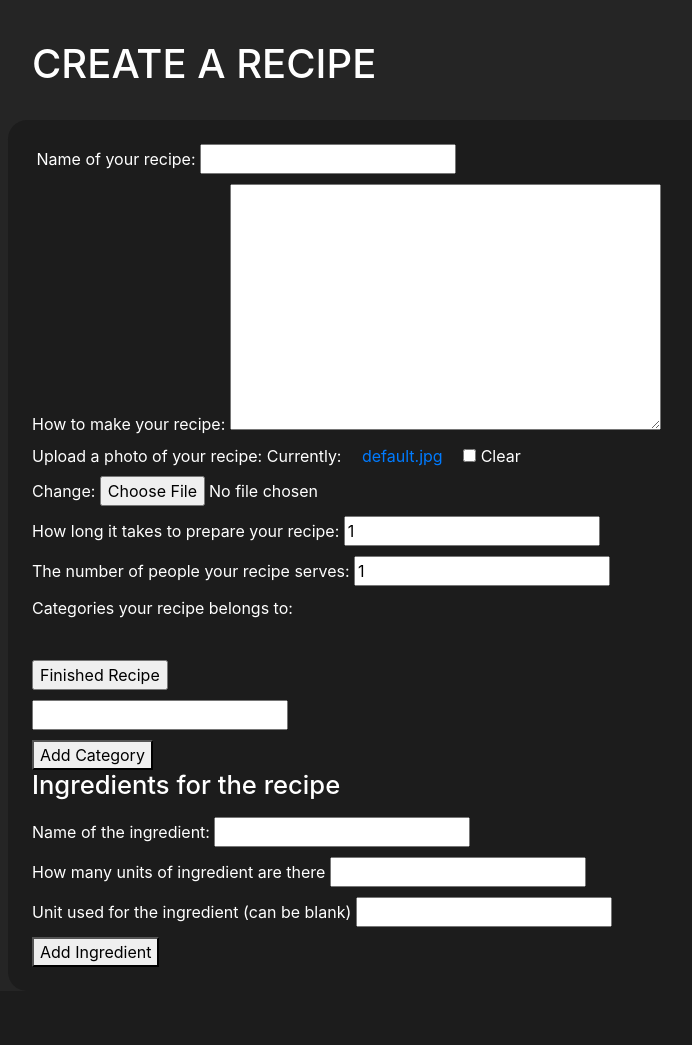
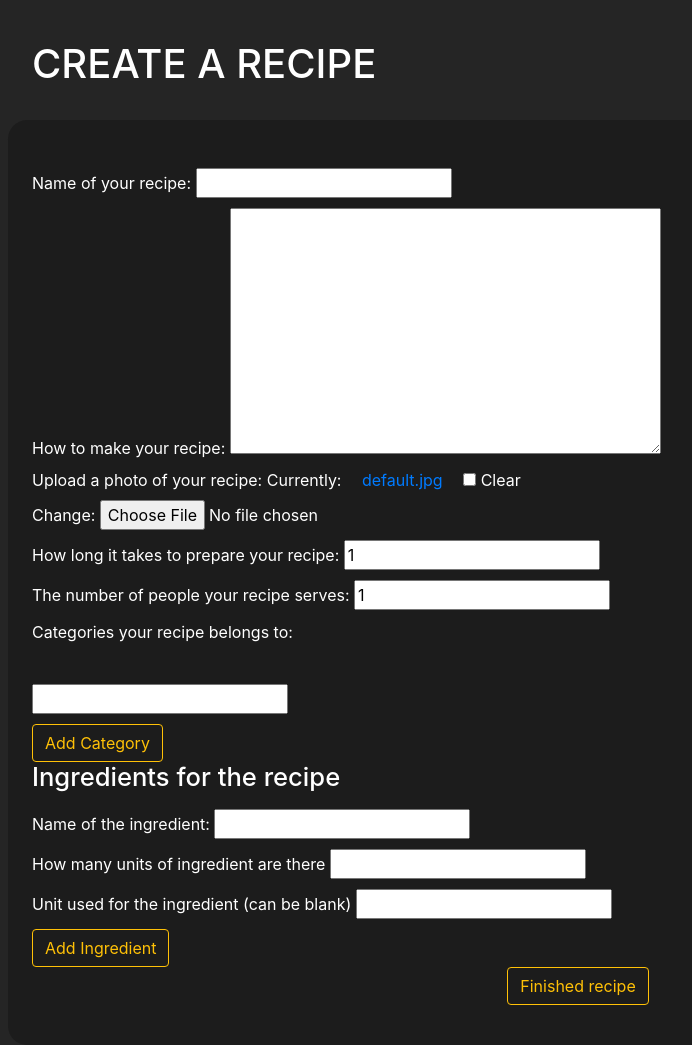
Before and after one commit to Konrad9/cookhub, a Django app: page /add_recipe/ in a window 1280 px wide. Shown: the part 80-1125 px from the top of the page, without its empty margins (62-754 px from the left). Before the commit the page ends 1047 px from the top, so only its background shows below. Run offline with Django 3.2, Linux system fonts and the light colour scheme; the visitor is signed in with stand-in values (Sample User, id 1); data comes from the database, SQL or seed files in the repository; data that the repository does not hold is empty; some libraries are stand-ins or nearby versions.

Commit message:
minor changes to add_recipe page

```diff
--- a/cookhub/cookhub/forms.py
+++ b/cookhub/cookhub/forms.py
@@ -50,7 +50,7 @@ class RecipeForm(forms.ModelForm):
     servings = forms.IntegerField(help_text="The number of people your recipe serves:", min_value=1)
     creationDate = forms.DateTimeField(widget=forms.HiddenInput(), initial=timezone.now(), required=False)
     views = forms.IntegerField(required=False, widget=forms.HiddenInput(), initial=0)
-    categories = forms.ModelMultipleChoiceField(widget=forms.CheckboxSelectMultiple, queryset=Category.objects.all(), required=False, help_text="Categories your recipe belongs to:")
+    categories = forms.ModelMultipleChoiceField(widget=forms.CheckboxSelectMultiple, queryset=Category.objects.order_by("name"), required=False, help_text="Categories your recipe belongs to:")
 
     class Meta:
         model = Recipe
--- a/cookhub/cookhub/views.py
+++ b/cookhub/cookhub/views.py
@@ -496,7 +496,7 @@ class DeleteRecipeView(View):
 def del_ingredient(request, recipe_id, ingredient_id):
     if request.method == 'POST':
         if ingredient_id:
-            ingredient = Ingredient.objects.get(id=ingredient_id).delete()
+            Ingredient.objects.get(id=ingredient_id).delete()
         return redirect(reverse('cookhub:add_recipe', kwargs={'recipe_id':recipe_id}))
     return render(request, 'cookhub/del_ingredient.html', context={'recipe_id':recipe_id, 'ingredient':Ingredient.objects.get(id=ingredient_id)})
 
@@ -504,7 +504,7 @@ def del_ingredient(request, recipe_id, ingredient_id):
 def del_editingredient(request, recipe_id, ingredient_id):
     if request.method == 'POST':
         if ingredient_id:
-            ingredient = Ingredient.objects.get(id=ingredient_id).delete()
+            Ingredient.objects.get(id=ingredient_id).delete()
         return redirect(reverse('cookhub:edit_recipe', kwargs={'recipe_id':recipe_id}))
     return render(request, 'cookhub/del_editingredient.html', context={'recipe_id':recipe_id, 'ingredient':Ingredient.objects.get(id=ingredient_id)})
 
--- /dev/null
+++ b/cookhub/static/css/add_recipe.css
@@ -0,0 +1,9 @@
+#id_categories {
+    columns: 3;
+    webkit-columns: 3;
+    moz-columns: 3;
+}
+
+input {
+    margin-bottom: 10px;
+}
--- /dev/null
+++ b/cookhub/static/js/displayImageUpload.js
@@ -0,0 +1,12 @@
+    function readURL(input) {
+        if (input.files && input.files[0]) {
+            var reader = new FileReader();
+            reader.onload = function (e) {
+                $('#preview').attr('src', e.target.result);
+            }
+            reader.readAsDataURL(input.files[0]);
+        }
+    }
+    $("#id_photo").change(function(){
+        readURL(this);
+    });
--- a/cookhub/templates/cookhub/add_recipe.html
+++ b/cookhub/templates/cookhub/add_recipe.html
@@ -3,6 +3,10 @@
 
 {% block title_block %}
 	Add Recipe
+{% endblock %}
+
+{% block head_block %}
+<link href="{% static 'css/add_recipe.css' %}" rel="stylesheet">
 {% endblock %}
 
 {% block body_block %}
@@ -18,6 +22,7 @@
 				{{ hidden }}
 			{% endfor %}
 			<img src="" id="preview" width="200px" />
+			<br />
 
 
 			{% for field in recipe_form.visible_fields %}
@@ -25,31 +30,12 @@
 				{{ field.help_text }}
 				{{ field }} <br />
 			{% endfor %}
-			<style>
-    		#id_categories {
-        		columns: 3;
-        		webkit-columns: 3;
-        		moz-columns: 3;
-        	}
-		</style>
 
-		<input type="submit" name="addRecipe" value="Finished Recipe" />
-		<script type="text/javascript"> // displays the uploaded photo right away
-    function readURL(input) {
-        if (input.files && input.files[0]) {
-            var reader = new FileReader();
-            reader.onload = function (e) {
-                $('#preview').attr('src', e.target.result);
-            }
-            reader.readAsDataURL(input.files[0]);
-        }
-    }
+		<input type="submit" id="addRecipe" value="Finished Recipe" style="display:none;" />
 
-    $("#id_photo").change(function(){
-        readURL(this);
-    });
+		<script type="text/javascript" src="{% static 'js/displayImageUpload.js' %}"> // displays the uploaded photo right away
+        </script>
 
-</script>
 		</form>
 			<form id="category_form">
 				{% csrf_token %}
@@ -58,7 +44,7 @@
 					{{ field.help_text }}
 					{{ field }} <br />
 				{% endfor %}
-				<button id="addCategory" >Add Category</button>
+				<button class="btn btn-outline-warning my-2 my-sm-0" id="addCategory" >Add Category</button>
 			</form>
 			<script src="{% static 'js/recipeAddCategory.js' %}"></script>
 			<script>
@@ -85,7 +71,7 @@
 					{{ field.help_text }}
 					{{ field }} <br />
 				{% endfor %}
-				<button id="addIngredient" >Add Ingredient</button>
+				<button class="btn btn-outline-warning my-2 my-sm-0" id="addIngredient" >Add Ingredient</button>
 			</form>
 			<script src="{% static 'js/recipeAddIngredient.js' %}"></script>
 			<script>
@@ -94,13 +80,9 @@
             		addIng("{% url 'cookhub:add_ingredient' %}", this, "{{ recipe.id }}");
             	});
 			</script>
-
-
+    <p align="center">
+    <button class="btn btn-outline-warning my-2 my-sm-0" onclick="$('input#addRecipe').trigger('click');">Finished recipe</button>
+	</p>
 	</div>
-    <style>
-    input {
-        margin-bottom: 10px;
-    }
-    </style>
 {% endif %}
 {% endblock %}
```
Lines whose indentation alone changed are shown as unchanged.
